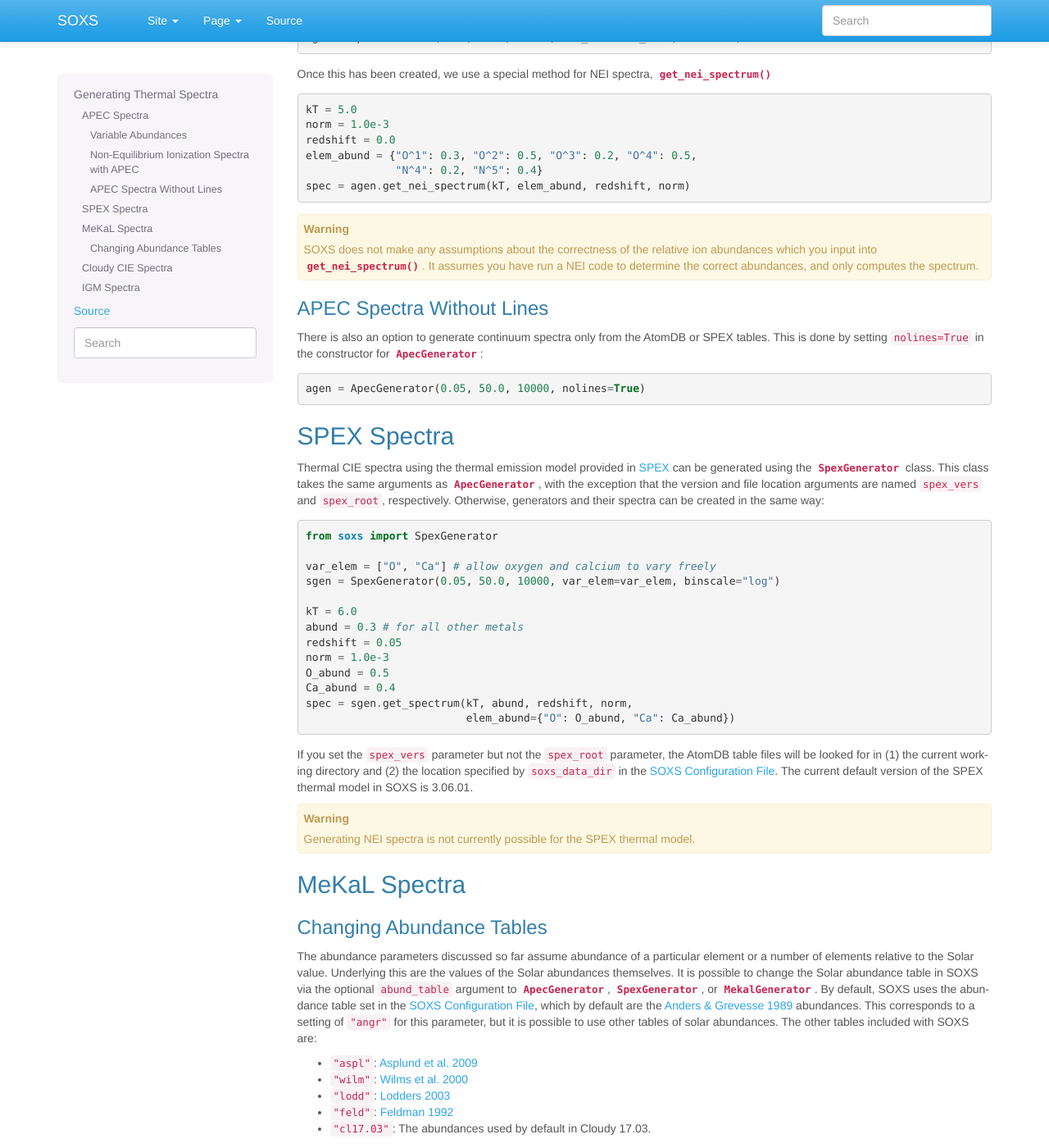
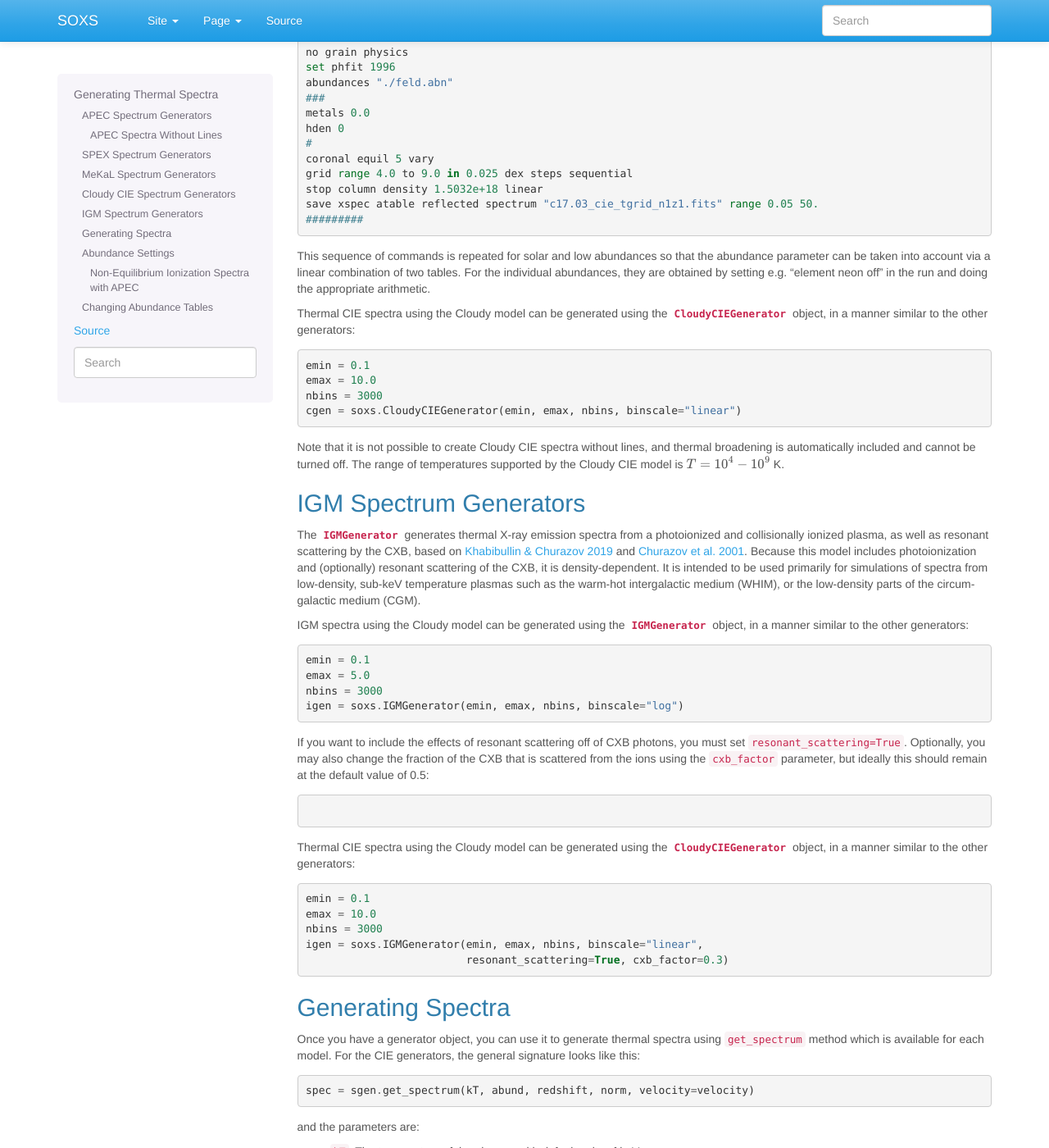
Before and after one commit to lynx-x-ray-observatory/soxs, a Sphinx documentation site: the page built from doc/source/users_guide/thermal_spectra.rst, in a window 1280 px wide and 1400 px high, scrolled down 1965 px. Shown: the whole window at 82% size. Built offline with Sphinx 7.4.7, drawn with Linux system fonts in a browser that asks for light colours; the version number could not be read and is left out; some of the changed text lies outside the part shown.

Commit message:
A crapton of docs

```diff
--- a/doc/source/users_guide/thermal_spectra.rst
+++ b/doc/source/users_guide/thermal_spectra.rst
@@ -23,8 +23,8 @@
 
 .. _apec-spectra:
 
-APEC Spectra
-------------
+APEC Spectrum Generators
+------------------------
 
 APEC CIE and NEI thermal spectra are generated in SOXS using the
 `AtomDB tables <http://www.atomdb.org>`_, using the
@@ -44,9 +44,9 @@
 control the binning.
 
 The ``broadening`` parameter sets whether or not spectral lines will be
-thermally and velocity broadened. The ``apec_vers`` parameter sets the version
-of the AtomDB tables to use. Version 3.0.9 is the default, and the tables will
-be downloaded if necessary.
+thermally and velocity broadened, and is ``True`` by default..The
+``apec_vers`` parameter sets the version of the AtomDB tables to use.
+Version 3.0.9 is the default, and the tables will be downloaded if necessary.
 
 You may also supply another location for the AtomDB tables. For example, the
 following construction will look for the AtomDB tables in the current working
@@ -60,14 +60,194 @@
 AtomDB table files will be looked for in (1) the current working directory and
 (2) the location specified by ``soxs_data_dir`` in the :ref:`config`.
 
-Once you have an :class:`~soxs.thermal_spectra.ApecGenerator` object, you can
-use it to generate thermal spectra using the
-:meth:`~soxs.thermal_spectra.ApecGenerator.get_spectrum` method. The parameters
-are:
+The range of temperatures supported by the APEC model is kT = .
+
+.. _nolines:
+
+APEC Spectra Without Lines
+++++++++++++++++++++++++++
+
+There is also an option to generate continuum spectra without line emission.
+This is done by setting ``nolines=True`` in the constructor for
+:class:`~soxs.thermal_spectra.ApecGenerator`:
+
+.. code-block:: python
+
+    agen = ApecGenerator(0.05, 50.0, 10000, nolines=True)
+
+.. _spex-spectra:
+
+SPEX Spectrum Generators
+------------------------
+
+Thermal spectra using the
+`CIE emission model <https://spex-xray.github.io/spex-help/models/cie.html>`_
+provided in `SPEX <https://www.sron.nl/astrophysics-spex>`_ can be generated
+using the :class:`~soxs.thermal_spectra.SpexGenerator` class. The same
+underlying machinery as the APEC model is used, as the SPEX model has been
+converted to the APEC table format using the code at
+https://github.com/jeremysanders/spex_to_xspec. As such, this class takes the
+same arguments as :class:`~soxs.thermal_spectra.ApecGenerator`, with the
+exception that the version and file location arguments are named ``spex_vers``
+and ``spex_root``, respectively.
+
+.. code-block:: python
+
+    from soxs import SpexGenerator
+
+    sgen = SpexGenerator(0.05, 50.0, 10000, binscale="log")
+
+If you set the ``spex_vers`` parameter but not the ``spex_root`` parameter, the
+AtomDB table files will be looked for in (1) the current working directory and
+(2) the location specified by ``soxs_data_dir`` in the :ref:`config`. The current
+default version of the SPEX thermal model in SOXS is 3.06.01.
+
+The range of temperatures supported by the SPEX model is kT = .
+
+.. _mekal-spectra:
+
+MeKaL Spectrum Generators
+-------------------------
+
+MeKaL is an X-ray emission model for a hot, diffuse, thermal plasma
+in CIE based on calculations by Mewe and Kaastra with Fe L calculations
+by Liedahl. Relevant references are:
+
+* https://ui.adsabs.harvard.edu/abs/1985A%26AS...62..197M
+* https://ui.adsabs.harvard.edu/abs/1986A%26AS...65..511M
+* https://ui.adsabs.harvard.edu/abs/1995ApJ...438L.115L
+
+Thermal CIE spectra using the MeKaL model can be generated using the
+:class:`~soxs.thermal_spectra.MekalGenerator` object, in a manner
+similar to the APEC and SPEX generators:
+
+.. code-block:: python
+
+    emin = 0.1
+    emax = 10.0
+    nbins = 3000
+    mgen = soxs.MekalGenerator(emin, emax, nbins, binscale="linear")
+
+Note that it is not possible to create MeKaL spectra without lines
+or with thermal broadening. The range of temperatures supported by the
+MeKaL model is kT = .
+
+.. _cloudy-spectra:
+
+Cloudy CIE Spectrum Generators
+------------------------------
+
+The :class:`~soxs.thermal_spectra.CloudyCIEGenerator` generates CIE
+thermal spectra using the emission model from
+`Cloudy <https://gitlab.nublado.org/cloudy/cloudy/-/wikis/home>`_, which
+are interpolated from an
+`XSPEC atable <https://heasarc.gsfc.nasa.gov/docs/heasarc/ofwg/docs/general/ogip_92_009/ogip_92_009.html>`_.
+The sequence of Cloudy commands used to generate the XSPEC atable is
+as follows:
+
+.. code-block::
+
+    #########
+    title c17.03_cie_tgrid
+    #
+    #database stout level MAX
+    database chianti level MAX
+    no molecules
+    no grain physics
+    set phfit 1996
+    abundances "./feld.abn"
+    ###
+    metals 0.0
+    hden 0
+    #
+    coronal equil 5 vary
+    grid range 4.0 to 9.0 in 0.025 dex steps sequential
+    stop column density 1.5032e+18 linear
+    save xspec atable reflected spectrum "c17.03_cie_tgrid_n1z1.fits" range 0.05 50.
+    #########
+
+This sequence of commands is repeated for solar and low abundances so that
+the abundance parameter can be taken into account via a linear combination of
+two tables. For the individual abundances, they are obtained by setting e.g.
+"element neon off" in the run and doing the appropriate arithmetic.
+
+Thermal CIE spectra using the Cloudy model can be generated using the
+:class:`~soxs.thermal_spectra.CloudyCIEGenerator` object, in a manner
+similar to the other generators:
+
+.. code-block:: python
+
+    emin = 0.1
+    emax = 10.0
+    nbins = 3000
+    cgen = soxs.CloudyCIEGenerator(emin, emax, nbins, binscale="linear")
+
+Note that it is not possible to create Cloudy CIE spectra without lines, and
+thermal broadening is automatically included and cannot be turned off. The
+range of temperatures supported by the Cloudy CIE model is :math:`T = 10^4-10^9` K.
+
+.. _igm-spectra:
+
+IGM Spectrum Generators
+-----------------------
+
+The :class:`~soxs.thermal_spectra.IGMGenerator` generates thermal
+X-ray emission spectra from a photoionized and collisionally ionized
+plasma, as well as resonant scattering by the CXB, based on
+`Khabibullin & Churazov 2019 <https://ui.adsabs.harvard.edu/abs/2019MNRAS.482.4972K/>`_
+and `Churazov et al. 2001 <https://ui.adsabs.harvard.edu/abs/2001MNRAS.323...93C/>`_.
+Because this model includes photoionization and (optionally) resonant
+scattering of the CXB, it is density-dependent. It is intended to be used
+primarily for simulations of spectra from low-density, sub-keV temperature
+plasmas such as the warm-hot intergalactic medium (WHIM), or the low-density
+parts of the circumgalactic medium (CGM).
+
+IGM spectra using the Cloudy model can be generated using the
+:class:`~soxs.thermal_spectra.IGMGenerator` object, in a manner
+similar to the other generators:
+
+.. code-block:: python
+
+    emin = 0.1
+    emax = 5.0
+    nbins = 3000
+    igen = soxs.IGMGenerator(emin, emax, nbins, binscale="log")
+
+If you want to include the effects of resonant scattering off of CXB photons,
+you must set ``resonant_scattering=True``. Optionally, you may also
+change the fraction of the CXB that is scattered from the ions using the
+``cxb_factor`` parameter, but ideally this should remain at the default value
+of 0.5:
+
+.. code-block:: python
+
+Thermal CIE spectra using the Cloudy model can be generated using the
+:class:`~soxs.thermal_spectra.CloudyCIEGenerator` object, in a manner
+similar to the other generators:
+
+.. code-block:: python
+
+    emin = 0.1
+    emax = 10.0
+    nbins = 3000
+    igen = soxs.IGMGenerator(emin, emax, nbins, binscale="linear",
+                             resonant_scattering=True, cxb_factor=0.3)
+
+Generating Spectra
+------------------
+
+Once you have a generator object, you can use it to generate thermal
+spectra using ``get_spectrum`` method which is available for each model.
+For the CIE generators, the general signature looks like this:
+
+.. code-block:: python
+
+    spec = sgen.get_spectrum(kT, abund, redshift, norm, velocity=velocity)
+
+and the parameters are:
 
 * ``kT``: The temperature of the plasma, with default units of keV
-* ``abund``: The metal abundance, in solar units. Includes C, N, O, Ne, Mg, Al,
-  Si, S, Ar, Ca, Fe, Ni (He fixed at cosmic, other trace elements fixed at solar).
+* ``abund``: The metal abundance, in solar units.
   See :ref:`var-abund` below for more fine-grained control of abundances.
 * ``redshift``: The redshift of the plasma
 * ``norm``: The normalization of the model, assuming the standard prescription of
@@ -80,6 +260,8 @@
   ``velocity`` parameter is the velocity dispersion :math:`\sigma_v`. If not set,
   there is no velocity broadening.
 
+A more specific invocation may look like this:
+
 .. code-block:: python
 
     kT = 6.0 (6.0, "keV")
@@ -91,28 +273,48 @@
 
 ``spec1`` is just a standard :class:`~soxs.spectra.Spectrum` object.
 
+For the IGM generator, because it includes the effects of photoionization,
+it also depends on the hydrogen number density, and the signature looks
+like this:
+
+.. code-block:: python
+
+    spec = igen.get_spectrum(kT, nH, abund, redshift, norm, velocity=velocity)
+
+Where the ``nH`` parameter is the number density of hydrogen atoms in units
+of :math:`cm^{-3}`.
+
 .. _var-abund:
 
-Variable Abundances
-+++++++++++++++++++
+Abundance Settings
+------------------
 
-By default, :class:`~soxs.thermal_spectra.ApecGenerator` assumes all abundances besides
-H, He, and the trace elements are set to the value provided by the ``abund``
-parameter. However, more fine-grained control is possible.
-:class:`~soxs.thermal_spectra.ApecGenerator` accepts a ``var_elem`` optional argument
-to specify which elements should be allowed to vary freely:
+By default, the various generators handle abundances greater than H and
+He using the ``abund`` parameter in the various ``get_spectrum`` methods.
+Exactly what abundances are set by this parameter depends on the model used:
+
+* APEC and SPEX: Includes C, N, O, Ne, Mg, Al, Si, S, Ar, Ca, Fe, Ni (He
+  fixed at abundance table value, Li, Be, B, F, Na, P, Cl, K, Sc, Ti,
+  V, Cr, Mn, Co, Cu, Zn fixed at solar).
+* MeKaL: Includes C, N, O, Ne, Na, Mg, Al, Si, S, Ar, Ca, Fe, Ni (He
+  fixed at abundance table value, other elements not modeled)
+* Cloudy CIE and IGM: He fixed at abundance table value, all higher
+  elements up Zn to included.
+
+More fine-grained control of individual elements is possible. All of the
+generators accept a ``var_elem`` optional argument to specify which
+elements should be allowed to vary freely:
 
 .. code-block:: python
 
     var_elem = ["O", "Ca"] # allow oxygen and calcium to vary freely
     agen = ApecGenerator(0.05, 50.0, 10000, var_elem=var_elem, binscale="log")
 
-Whatever elements are not specified here are assumed to be set as normal, whether
-they are H, He, trace elements, or metals covered by the ``abund`` parameter.
-Now, spectra which are created from this :class:`~soxs.thermal_spectra.ApecGenerator`
-object using the :meth:`~soxs.thermal_spectra.ApecGenerator.get_spectrum` method should
-set values for the abundances of these elements in solar units. This is done by
-supplying the ``elem_abund`` dict like so:
+Whatever elements are not specified here are assumed to be set as normal,
+whether they are H, He, trace elements, or metals covered by the ``abund``
+parameter. Now, spectra which are created from this generator object using its
+``get_spectrum`` method should set values for the abundances of these elements
+in solar units. This is done by supplying the ``elem_abund`` dict like so:
 
 .. code-block:: python
 
@@ -127,6 +329,10 @@
 
 Note that setting the ``abund`` parameter is still necessary for the other
 metals.
+
+All abundances are relative to the
+`Anders & Grevesse 1989 <http://adsabs.harvard.edu/abs/1989GeCoA..53..197A>`_
+tables. See :ref:`changing-abund-tables` to see how to use a different table.
 
 .. _nei:
 
@@ -166,106 +372,56 @@
 
 .. warning::
 
-    SOXS does not make any assumptions about the correctness of the relative ion
-    abundances which you input into
-    :meth:`~soxs.thermal_spectra.ApecGenerator.get_nei_spectrum`. It assumes you
-    have run a NEI code to determine the correct abundances, and only computes
-    the spectrum.
-
-.. _nolines:
-
-APEC Spectra Without Lines
-++++++++++++++++++++++++++
-
-There is also an option to generate continuum spectra only from the AtomDB
-or SPEX tables. This is done by setting ``nolines=True`` in the constructor for
-:class:`~soxs.thermal_spectra.ApecGenerator`:
-
-.. code-block:: python
-
-    agen = ApecGenerator(0.05, 50.0, 10000, nolines=True)
-
-.. _spex-spectra:
-
-SPEX Spectra
-------------
-
-Thermal CIE spectra using the thermal emission model provided in
-`SPEX <https://www.sron.nl/astrophysics-spex>`_ can be generated using the
-:class:`~soxs.thermal_spectra.SpexGenerator` class. This class takes the
-same arguments as :class:`~soxs.thermal_spectra.ApecGenerator`, with the
-exception that the version and file location arguments are named ``spex_vers``
-and ``spex_root``, respectively. Otherwise, generators and their spectra
-can be created in the same way:
-
-.. code-block:: python
-
-    from soxs import SpexGenerator
-
-    var_elem = ["O", "Ca"] # allow oxygen and calcium to vary freely
-    sgen = SpexGenerator(0.05, 50.0, 10000, var_elem=var_elem, binscale="log")
-
-    kT = 6.0
-    abund = 0.3 # for all other metals
-    redshift = 0.05
-    norm = 1.0e-3
-    O_abund = 0.5
-    Ca_abund = 0.4
-    spec = sgen.get_spectrum(kT, abund, redshift, norm,
-                             elem_abund={"O": O_abund, "Ca": Ca_abund})
-
-
-If you set the ``spex_vers`` parameter but not the ``spex_root`` parameter, the
-AtomDB table files will be looked for in (1) the current working directory and
-(2) the location specified by ``soxs_data_dir`` in the :ref:`config`. The current
-default version of the SPEX thermal model in SOXS is 3.06.01.
+    SOXS does not make any assumptions about the correctness of the
+    relative ion abundances which you input into
+    :meth:`~soxs.thermal_spectra.ApecGenerator.get_nei_spectrum`. It
+    assumes you have run a NEI code to determine the correct abundances,
+    and only computes the spectrum.
 
 .. warning::
 
-    Generating NEI spectra is not currently possible for the SPEX thermal
-    model.
+    Generating NEI spectra is not currently possible for any model other
+    than the APEC model.
 
-.. _mekal-spectra:
-
-MeKaL Spectra
--------------
-
-.. _solar-abund-tables:
+.. _changing-abund-tables:
 
 Changing Abundance Tables
-+++++++++++++++++++++++++
+-------------------------
 
 The abundance parameters discussed so far assume abundance of a particular
 element or a number of elements relative to the Solar value. Underlying this
-are the values of the Solar abundances themselves. It is possible to change the
-Solar abundance table in SOXS via the optional ``abund_table`` argument to
+are the values of the Solar abundances themselves. By default, SOXS uses the
+abundance table from
+`Anders & Grevesse 1989 <http://adsabs.harvard.edu/abs/1989GeCoA..53..197A>`_.
+However, it is possible to change the Solar abundance table in SOXS for the
 :class:`~soxs.thermal_spectra.ApecGenerator`,
 :class:`~soxs.thermal_spectra.SpexGenerator`,
-or :class:`~soxs.thermal_spectra.MekalGenerator`. By default, SOXS uses the
-abundance table set in the :ref:`config`, which by default are the
-`Anders & Grevesse 1989 <http://adsabs.harvard.edu/abs/1989GeCoA..53..197A>`_
-abundances. This corresponds to a setting of ``"angr"`` for this parameter, but it
-is possible to use other tables of solar abundances. The other tables included
-with SOXS are:
+and :class:`~soxs.thermal_spectra.MekalGenerator` classes.
 
+The abundance tables included with SOXS are:
+
+* ``"angr"``: `Anders & Grevesse 1989 <http://adsabs.harvard.edu/abs/1989GeCoA..53..197A>`_
 * ``"aspl"``: `Asplund et al. 2009 <http://adsabs.harvard.edu/abs/2009ARA%26A..47..481A>`_
 * ``"wilm"``: `Wilms et al. 2000 <http://adsabs.harvard.edu/abs/2000ApJ...542..914W>`_
 * ``"lodd"``: `Lodders 2003 <http://adsabs.harvard.edu/abs/2003ApJ...591.1220L>`_
 * ``"feld"``: `Feldman 1992 <https://ui.adsabs.harvard.edu/abs/1992PhyS...46..202F>`_
 * ``"cl17.03"``: The abundances used by default in Cloudy 17.03.
 
-The easiest way to ensure that you always use a particular abundance table is to
-set it in the :ref:`config`. However, the Solar abundance table can be changed
-on-the-fly like this:
+The easiest way to ensure that you always use a particular abundance table
+is to set it in the :ref:`config`, like so:
+
+However, the Solar abundance table can be changed on-the-fly for the APEC,
+SPEX, or MeKaL models like this:
 
 .. code-block:: python
 
     agen = ApecGenerator(0.05, 50.0, 10000, abund_table="aspl")
 
-Alternatively, one can supply their own abundance table by providing a NumPy array, list,
-or tuple of abundances 30 elements in length corresponding to the Solar abundances
-relative to hydrogen in the order of H, He, Li, Be, B, C, N, O, F, Ne, Na, Mg, Al, Si, P,
-S, Cl, Ar, K, Ca, Sc, Ti, V, Cr, Mn, Fe, Co, Ni, Cu, and Zn. An example:
+Alternatively, one can supply their own abundance table by providing a NumPy
+array, list, or tuple of abundances 30 elements in length corresponding to
+the Solar abundances relative to hydrogen in the order of H, He, Li, Be, B,
+C, N, O, F, Ne, Na, Mg, Al, Si, P, S, Cl, Ar, K, Ca, Sc, Ti, V, Cr, Mn, Fe,
+Co, Ni, Cu, and Zn. An example:
 
 .. code-block:: python
 
@@ -284,13 +440,3 @@
     file for the simulation of thermal spectra, this is not possible for the
     TBabs abundance model used in SOXS--one must instead use one of the
     included options mentioned above. See :ref:`galactic_abs`.
-
-.. _cloudy-spectra:
-
-Cloudy CIE Spectra
-------------------
-
-.. _igm-spectra:
-
-IGM Spectra
------------
```
Also changed, not shown: doc/source/changelog.rst (+8 -6 lines), 1 other file.
